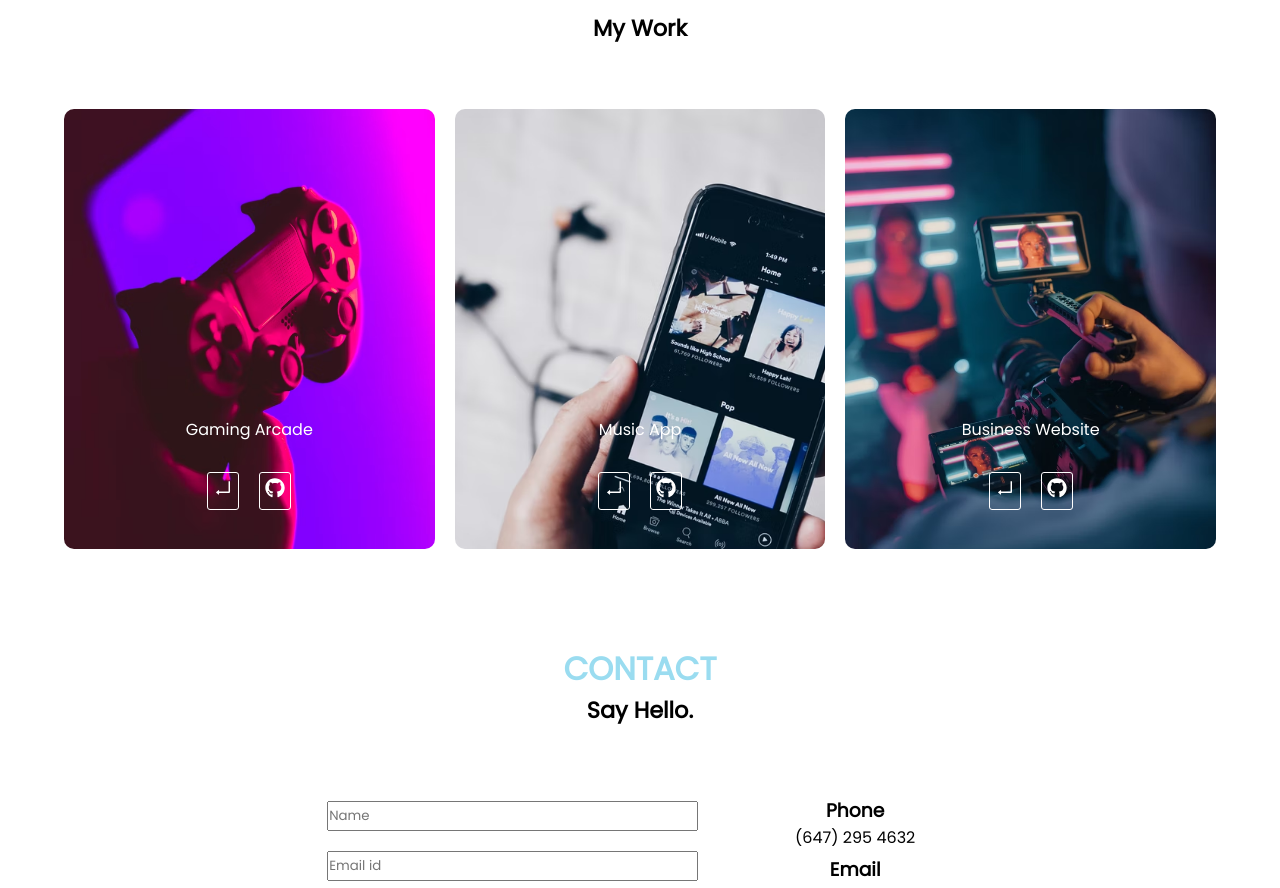
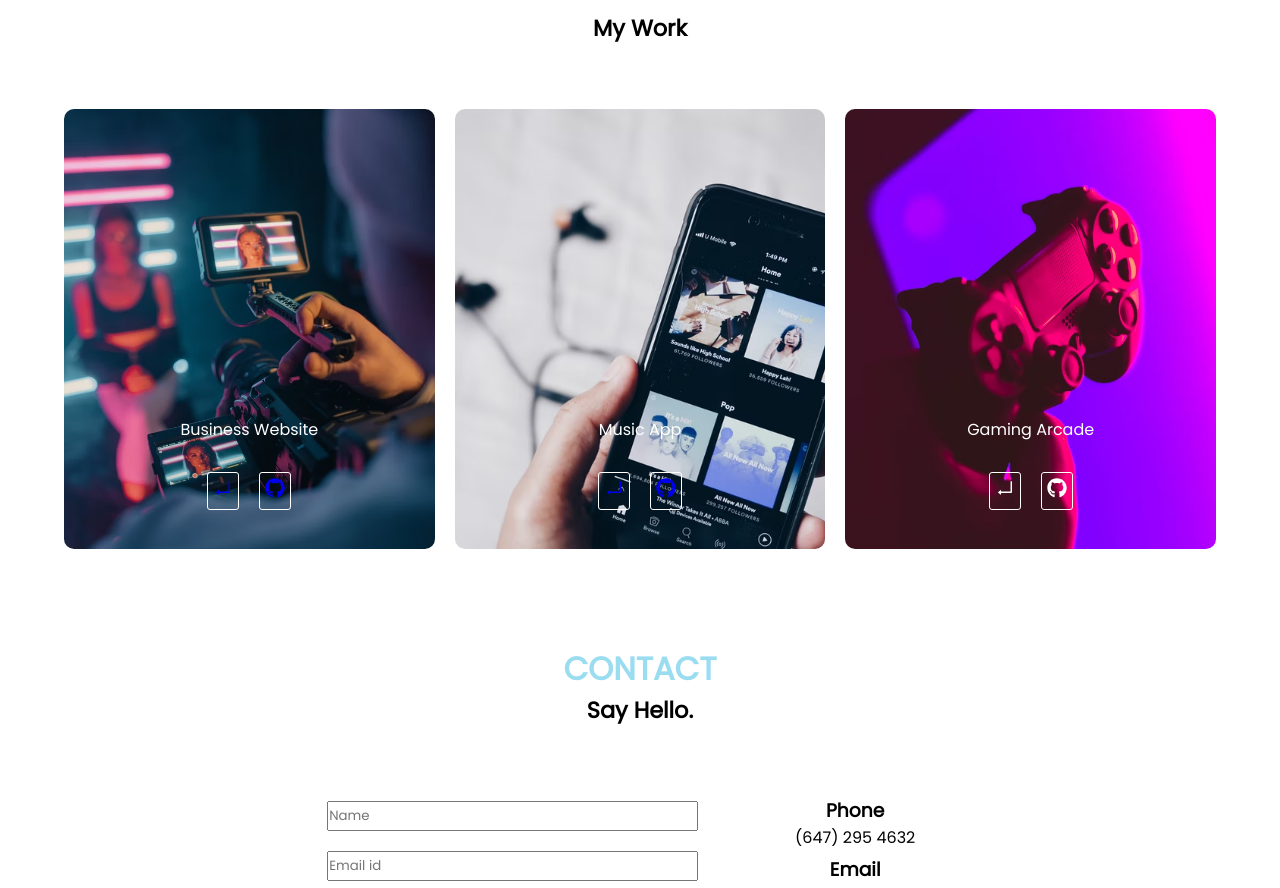
Before and after one commit to arshdeep4909/portfolio, a React (Create React App) app: page / in a window 1280 px wide. Shown: the part 1431-2319 px from the top of the page. Built offline with nearby package versions, Linux system fonts and the light colour scheme; a web font is replaced by a local one.

Commit message:
adding title and icon.

```diff
--- a/public/index.html
+++ b/public/index.html
@@ -2,7 +2,7 @@
 <html lang="en">
   <head>
     <meta charset="utf-8" />
-    <link rel="icon" href="%PUBLIC_URL%/favicon.ico" />
+    <link rel="icon" href="%PUBLIC_URL%/dev-icon.png" />
     <meta name="viewport" content="width=device-width, initial-scale=1" />
     <meta name="theme-color" content="#000000" />
     <meta
@@ -28,7 +28,7 @@
       href="https://fonts.googleapis.com/css2?family=Grape+Nuts&family=Poppins:ital@0;1&display=swap"
       rel="stylesheet"
     />
-    <title>React App</title>
+    <title>Arshdeep Singh</title>
   </head>
   <body>
     <noscript>You need to enable JavaScript to run this app.</noscript>
--- a/src/components/Projects.jsx
+++ b/src/components/Projects.jsx
@@ -12,14 +12,24 @@ function Projects() {
       <p className="semi-heading">My Work</p>
       <ProjectGrid>
         <PorjectBlock>
-          <img src={gaming} alt="" />
+          <img src={capture} alt="" />
           <div className="project-description">
-            <p>Gaming Arcade</p>
+            <p>Business Website</p>
             <button>
-              <AiOutlineEnter />
+              <a
+                href="https://625d9ce094cca8025d06302c--cerulean-sunburst-0a32ee.netlify.app/"
+                target="_blank"
+              >
+                <AiOutlineEnter />
+              </a>
             </button>
             <button>
-              <FaGithub />
+              <a
+                href="https://github.com/arshdeep4909/capture.git"
+                target="_blank"
+              >
+                <FaGithub />
+              </a>
             </button>
           </div>
         </PorjectBlock>
@@ -28,17 +38,28 @@ function Projects() {
           <div className="project-description">
             <p>Music App</p>
             <button>
-              <AiOutlineEnter />
+              <a
+                href="https://625da86037f5c310f288224f--fanciful-unicorn-864891.netlify.app/"
+                target="_blank"
+              >
+                <AiOutlineEnter />
+              </a>
             </button>
             <button>
-              <FaGithub />
+              <a
+                href="https://github.com/arshdeep4909/the-music-player.git"
+                target="_blank"
+              >
+                <FaGithub />
+              </a>{" "}
             </button>
           </div>
         </PorjectBlock>
+
         <PorjectBlock>
-          <img src={capture} alt="" />
+          <img src={gaming} alt="" />
           <div className="project-description">
-            <p>Business Website</p>
+            <p>Gaming Arcade</p>
             <button>
               <AiOutlineEnter />
             </button>
```
Also changed, not shown: public/dev-icon.png (added).
